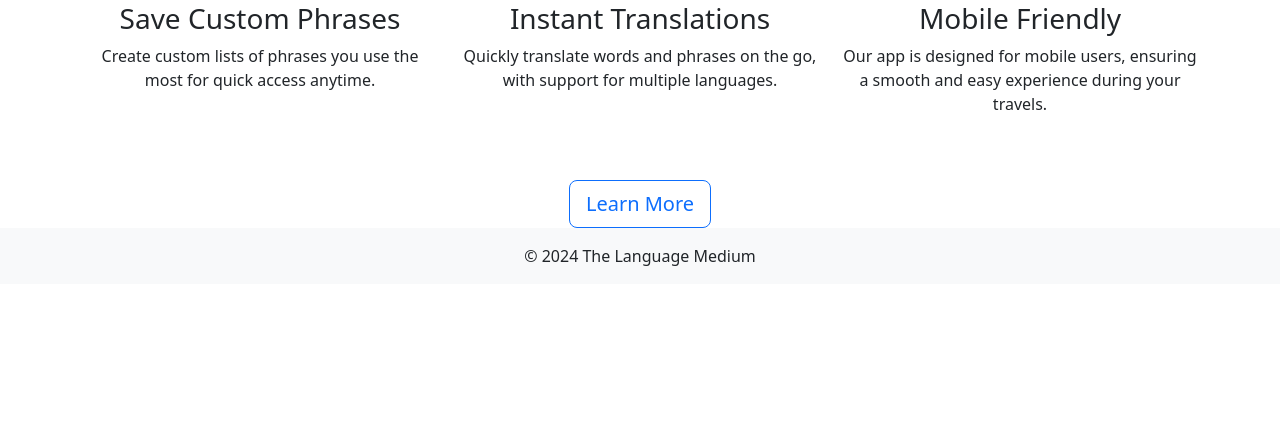
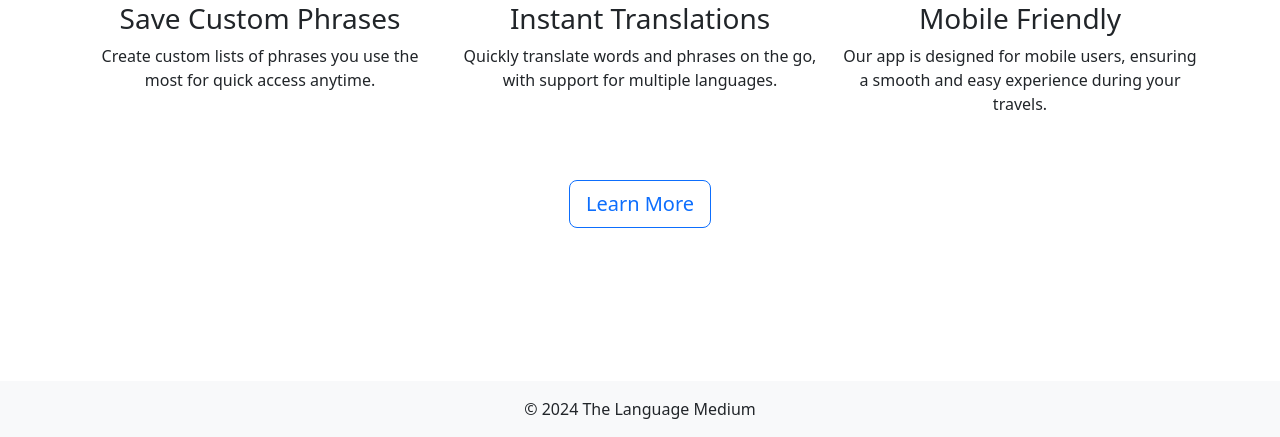
Before and after one commit to UCCS-CS4300-5300/Group4-fall2024, a Django app: page / in a window 1280 px wide. Shown: the part 363-800 px from the top of the page. Run offline with Django 4.2, Linux system fonts and the light colour scheme.

Commit message:
Made the footer stick to the bottom of the page

```diff
--- a/tlm/tlm_app/templates/base_template.html
+++ b/tlm/tlm_app/templates/base_template.html
@@ -136,7 +136,7 @@
     </div>
 
     <!-- Footer -->
-    <footer class="bg-light text-center text-lg-start mt-auto">
+    <footer class="fixed-bottom bg-light text-center text-lg-start mt-auto">
         <div class="text-center p-3">
             &copy; 2024 The Language Medium
         </div>
```
